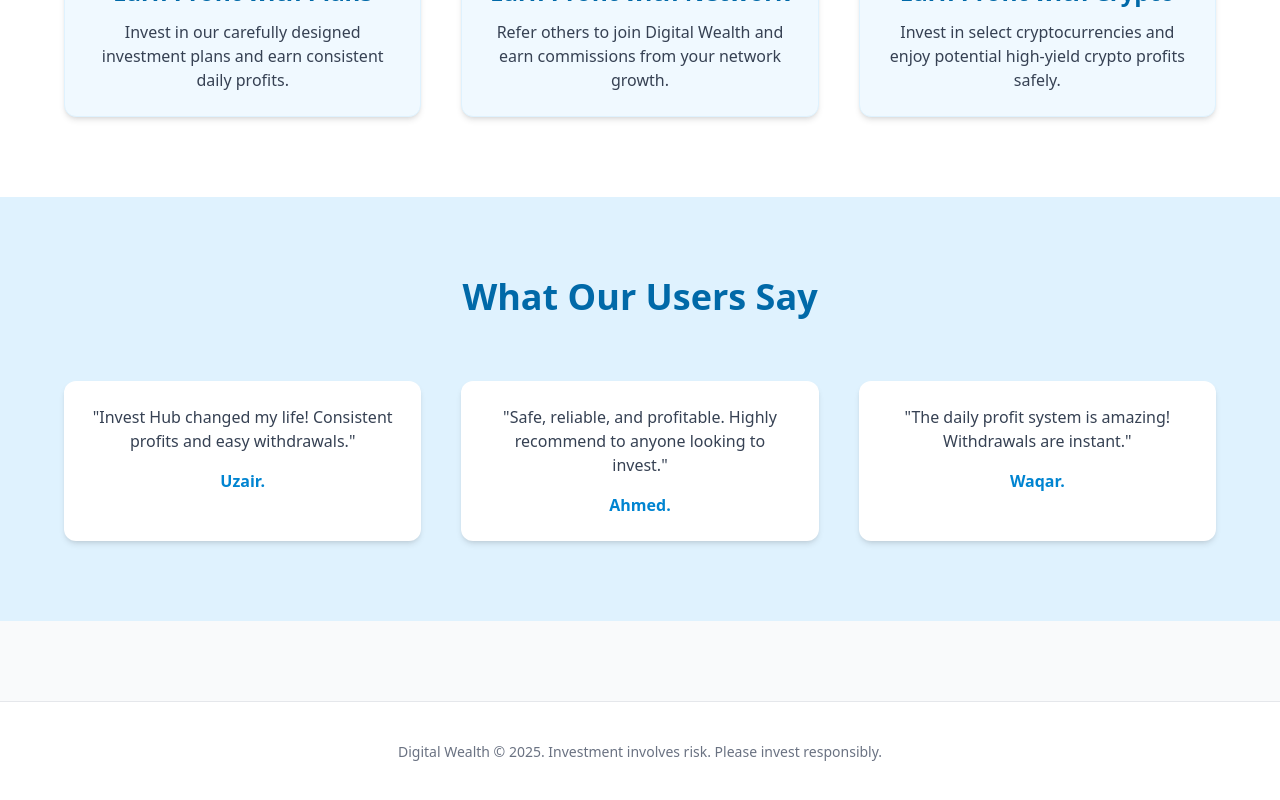
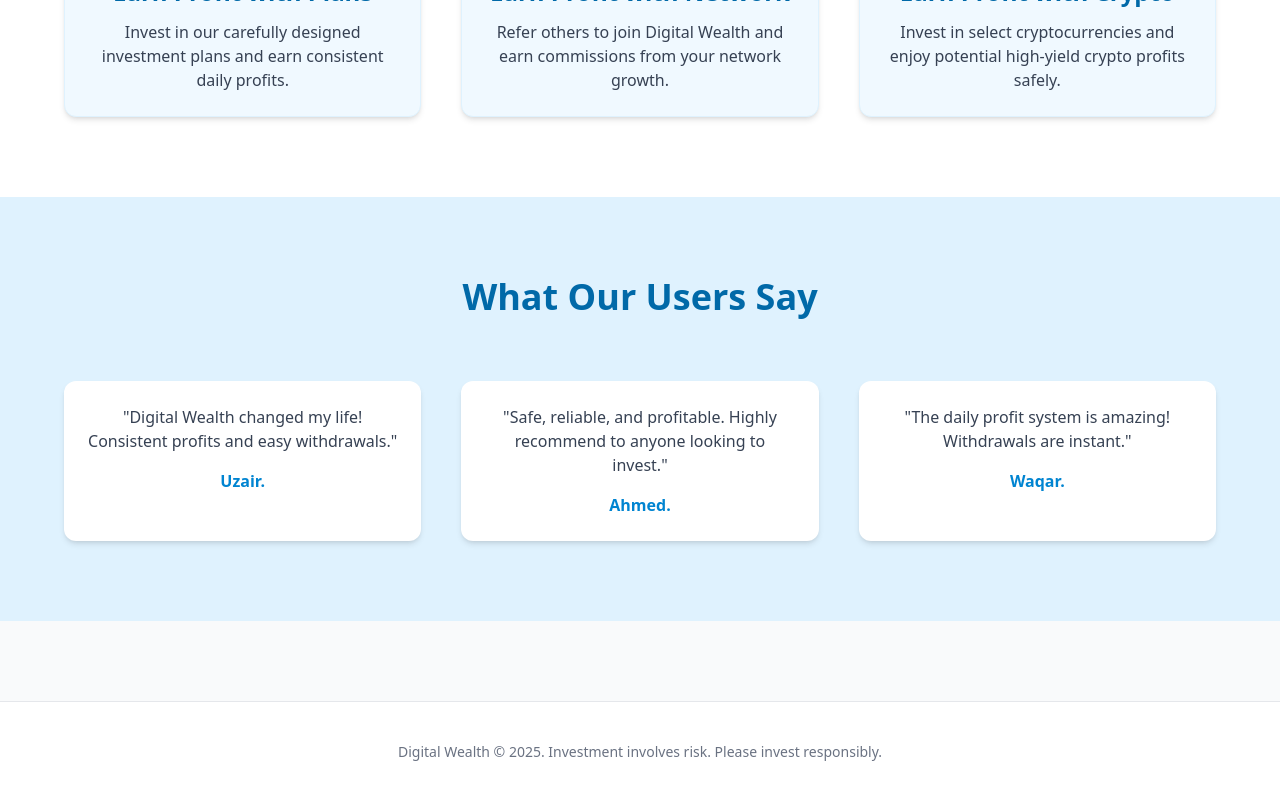
Before and after one commit to digitalwealth38-lab/DigitalWealth, a React (Vite) app in the folder frontend/: page / in a window 1280 px wide. Shown: the part 2058-2858 px from the top of the page. Built offline with nearby package versions, Linux system fonts and the light colour scheme; no server answers.

Commit message:
update code

```diff
--- a/frontend/src/pages/Home.jsx
+++ b/frontend/src/pages/Home.jsx
@@ -266,7 +266,7 @@
           <h2 className="text-4xl font-bold text-center text-sky-700 mb-16">What Our Users Say</h2>
           <div className="grid grid-cols-1 md:grid-cols-3 gap-10 text-center px-6 md:px-16">
             {[
-              { text: '"Invest Hub changed my life! Consistent profits and easy withdrawals."', name: 'Uzair.' },
+              { text: '"Digital Wealth changed my life! Consistent profits and easy withdrawals."', name: 'Uzair.' },
               { text: '"Safe, reliable, and profitable. Highly recommend to anyone looking to invest."', name: 'Ahmed.' },
               { text: '"The daily profit system is amazing! Withdrawals are instant."', name: 'Waqar.' },
             ].map((user, i) => (
```
